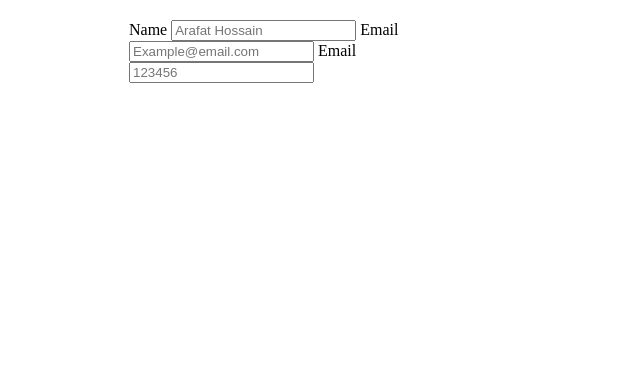
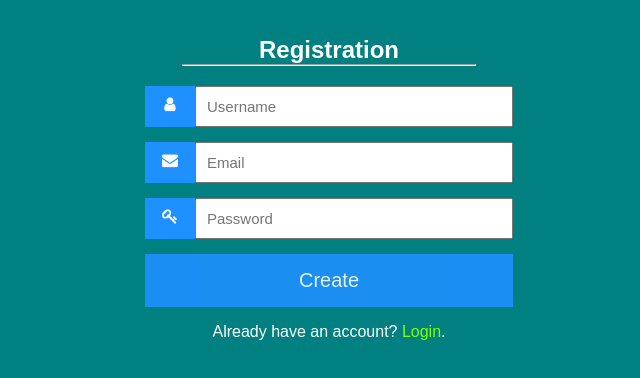
Before and after one commit to arafat-web/To-Do-App, a plain HTML site: page index.html in a window 1280 px wide. Shown: the whole page, without its empty margins (311-951 px from the left). Drawn offline with Linux system fonts and the light colour scheme.

Commit message:
html css js changes

```diff
--- a/index.html
+++ b/index.html
@@ -5,21 +5,40 @@
     <meta name="viewport" content="width=device-width, initial-scale=1.0">
     <title>To Do App</title>
     <link rel="stylesheet" href="style.css">
+    <link rel="stylesheet" href="https://cdnjs.cloudflare.com/ajax/libs/font-awesome/4.7.0/css/font-awesome.min.css">
 </head>
 <body>
     <main>
     <section id="form">
-        <form>
-            <h1 id="head"></h1>
-            <label>Name</label>
-            <input type="text" placeholder="Arafat Hossain" required>
-            <label>Email</label>
-            <input type="email" placeholder="Example@email.com" required>
-            <label>Email</label>
-            <input type="password" placeholder="123456" required>
-        </form>
+        <form class="container">
+            <h1 id="form-header"></h1>
+            <div id="username" class="input-container">
+              <i class="fa fa-user icon"></i>
+              <input class="input-field" type="text" placeholder="Username" name="usrnm">
+            </div>
+
+            <div id="email" class="input-container">
+              <i class="fa fa-envelope icon"></i>
+              <input class="input-field" type="text" placeholder="Email" name="email">
+            </div>
+
+            <div id="password" class="input-container">
+              <i class="fa fa-key icon"></i>
+              <input class="input-field" type="password" placeholder="Password" name="psw">
+            </div>
+
+            <button id="create-btn" type="submit" class="btn">Create</button>
+            <button id="login-btn" type="submit" class="btn">Login</button>
+            <div id="signin">
+                <p>Already have an account? <a id="login-link" href="#">Login</a>.</p>
+            </div>
+              <div id="signup">
+                <p>New here? <a id="create-link" href="#">Create an Account</a>.</p>
+              </div>
+          </form>
     </section>
 
     </main>
+    <script src="script.js"></script>
 </body>
 </html>
--- a/script.js
+++ b/script.js
@@ -0,0 +1,42 @@
+
+const formHeader = document.getElementById("form-header");
+const userName = document.getElementById("username");
+const emailId = document.getElementById("email");
+const passWord = document.getElementById("password");
+const createBtn = document.getElementById("create-btn");
+const loginBtn = document.getElementById("login-btn");
+const signIn = document.getElementById("signin");
+const signUp = document.getElementById("signup");
+const toLogin = document.getElementById("login-link");
+const toCreate = document.getElementById("create-link");
+const hide = "none";
+const show = "block"
+const flex = "flex";
+function noneItem() {
+    formHeader.innerHTML = "Registration" + "<hr>";
+    loginBtn.style.display = hide;
+    signUp.style.display = hide;
+    createBtn.style.display = show;
+    emailId.style.display = flex;
+    signIn.style.display = show;
+
+}
+noneItem();
+
+toCreate.addEventListener("click", (e) =>{
+
+ noneItem();
+});
+toLogin.addEventListener("click", (e) =>{
+
+    formHeader.innerHTML = "Login" + "<hr>";
+    createBtn.style.display = hide;
+    emailId.style.display = hide;
+    signIn.style.display = hide;
+
+    loginBtn.style.display = show;
+    signUp.style.display = show;
+
+
+
+});
--- a/style.css
+++ b/style.css
@@ -1,5 +1,87 @@
-body{
+* {
+  box-sizing: border-box;
+}
+body {
+  font-family: Arial, Helvetica, sans-serif;
+  margin: auto;
+  box-sizing: border-box;
+  max-width: 400px;
+  background-color: teal;
+}
+
+main {
+  margin: auto;
+  max-width: 400px;
+}
+#form {
+  display: block;
+  height: 100%;
+}
+h1 {
+  text-align: center;
+  color: #ffffff;
+}
+.container {
+  padding: 16px;
+}
+.input-container {
+  display: flex;
+  width: 100%;
+  margin-bottom: 15px;
+}
+
+.icon {
+  padding: 10px;
+  background: dodgerblue;
+  color: white;
+  min-width: 50px;
+  text-align: center;
+}
+
+.input-field {
+  width: 100%;
+  padding: 10px;
+  outline: none;
+  font-size: 15px;
+
+}
+
+.input-field:focus {
+  border: 2px solid dodgerblue;
+}
+
+.btn {
+  background-color: dodgerblue;
+  color: white;
+  padding: 15px 20px;
+  border: none;
+  cursor: pointer;
+  width: 100%;
+  opacity: 0.9;
+  font-size: 20px;
+}
+
+.btn:hover {
+  opacity: 1;
+}
+p {
+  text-align: center;
+  color: #ffffff;
+}
+a {
+  color: chartreuse;
+  text-decoration: none;
+}
+#username, #email, #password{
+    display: flex;
+}
+#create-btn, #login-btn{
+    display: block;
+}
+#signin, #signup{
+    display: block;
+}
+hr{
     margin: auto;
-    box-sizing: border-box;
-    max-width: 400px;
+    width: 80%;
 }
```
